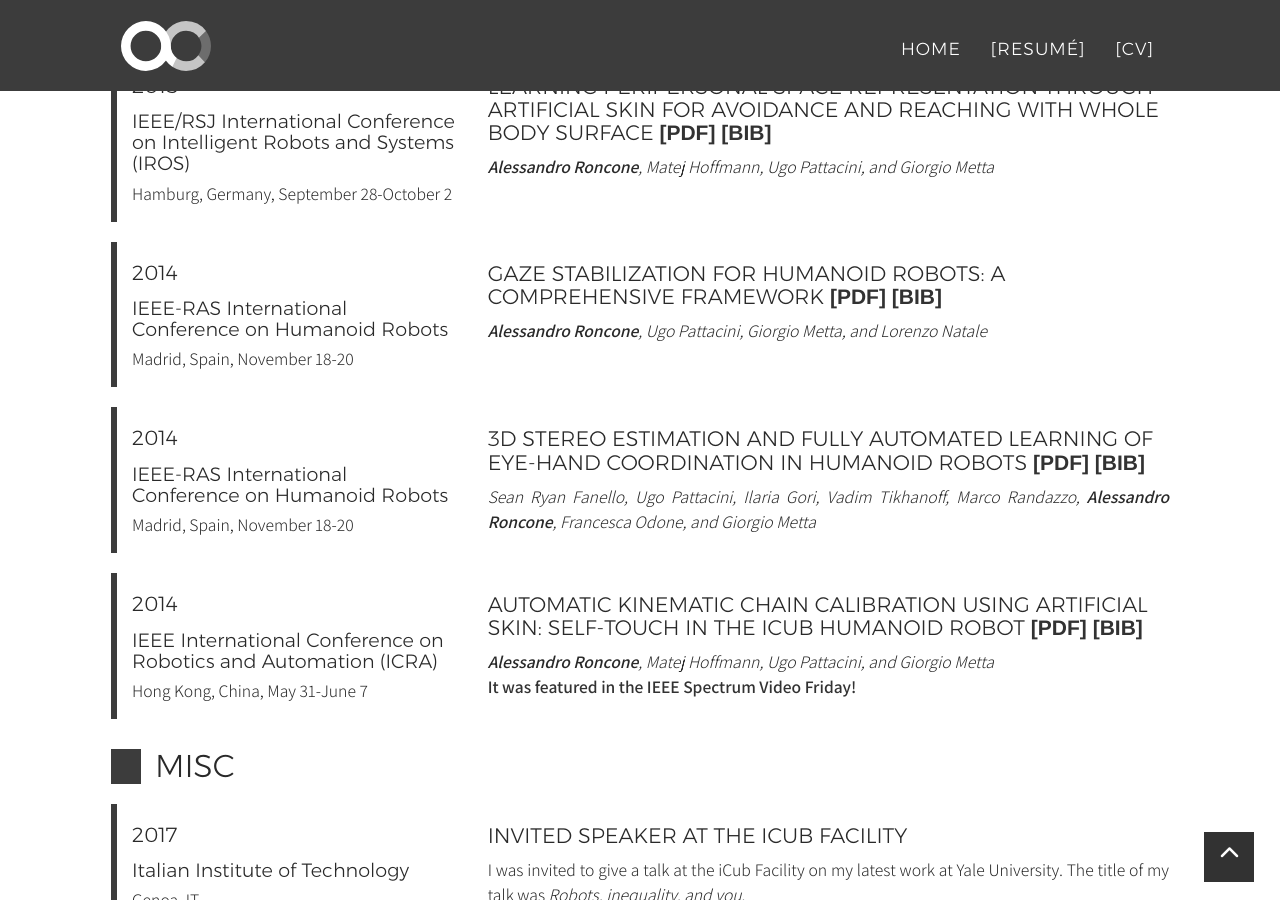
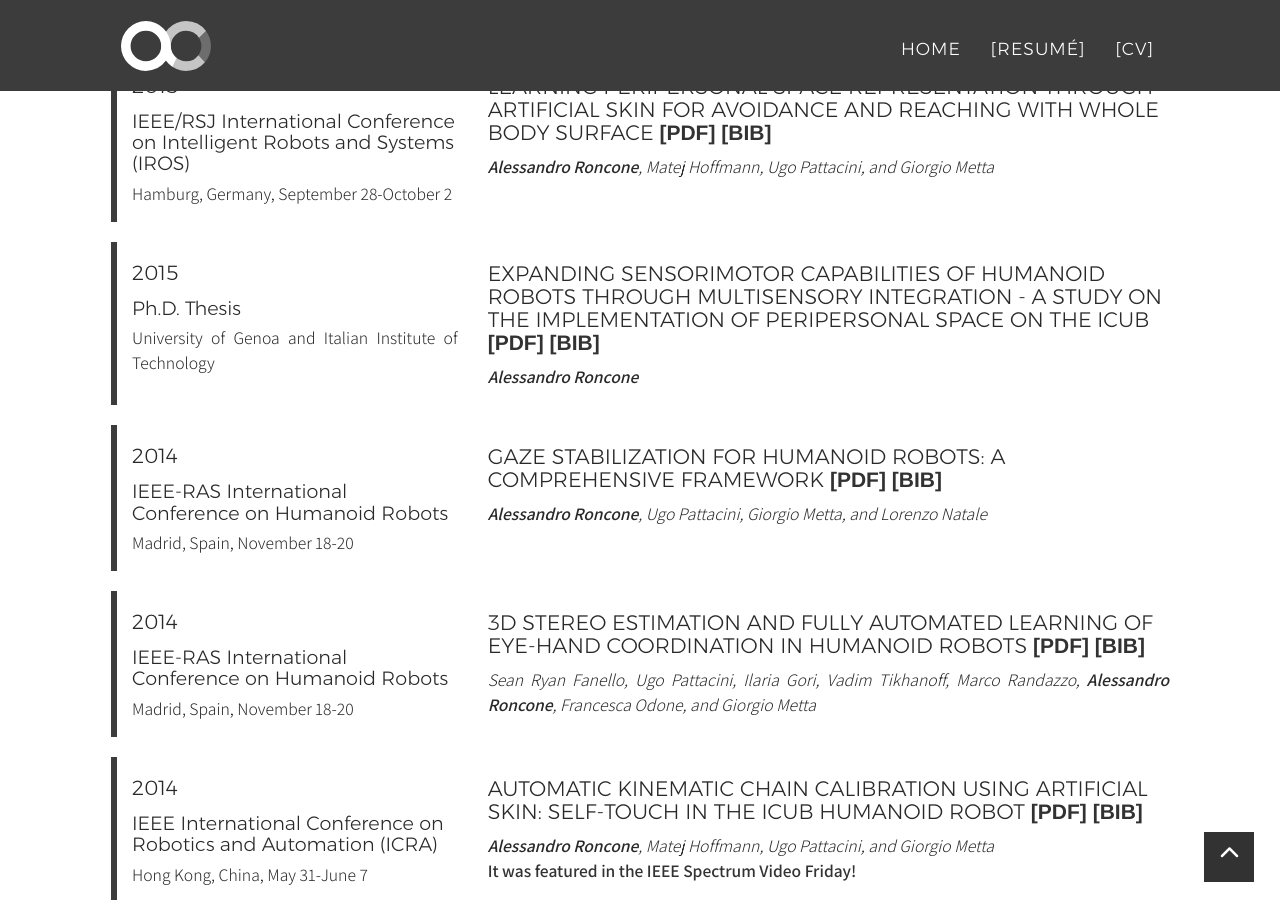
Before and after one commit to alecive/alecive.github.io, a Jekyll site: the page built from _posts/cv/2017-02-08-CV-AlessandroRoncone.md, in a window 1280 px wide and 900 px high, scrolled down 5431 px. Built offline with Jekyll 4.4.1, drawn with Linux system fonts in a browser that asks for light colours; nearby versions of some CDN libraries; some web fonts are replaced.

Commit message:
[pub] Added Ph.D. Thesis

```diff
--- a/_data/cv-publications.yml
+++ b/_data/cv-publications.yml
@@ -48,6 +48,12 @@
    venue: IEEE/RSJ International Conference on Intelligent Robots and Systems (IROS)
    where: Hamburg, Germany, September 28-October 2
    pdf: "2015_Roncone_IROS_peripersonal_space"
+ - title: "Expanding Sensorimotor capabilities of Humanoid Robots through Multisensory Integration - a study on the implementation of Peripersonal Space on the iCub"
+   authors: <b>Alessandro Roncone</b>
+   year: 2015
+   venue: Ph.D. Thesis
+   where: University of Genoa and Italian Institute of Technology
+   pdf: "2015_Roncone_PhD_thesis"
  - title: "Gaze Stabilization for Humanoid Robots: A Comprehensive Framework"
    authors: <b>Alessandro Roncone</b>, Ugo Pattacini, Giorgio Metta, and Lorenzo Natale
    year: 2014
```
